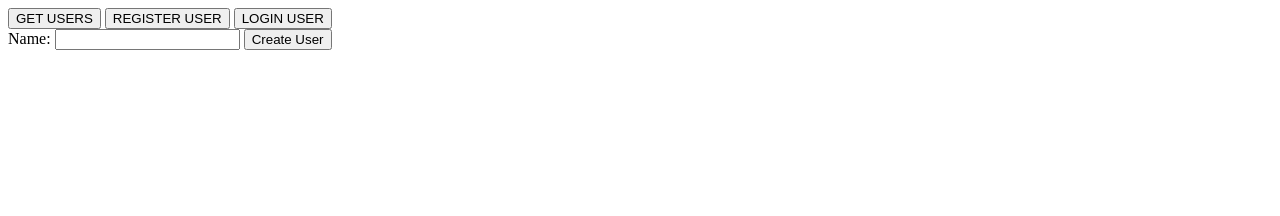
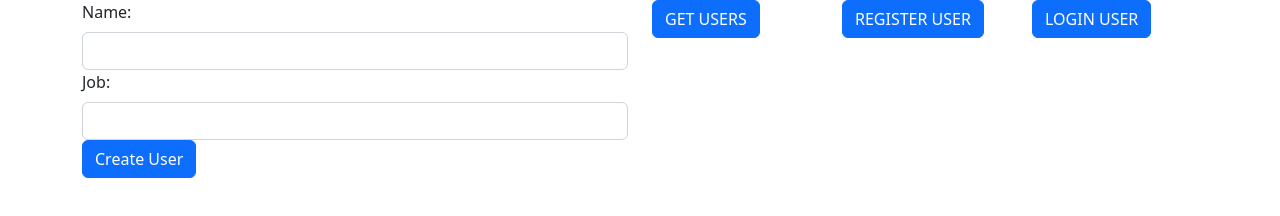
Before and after one commit to JHarry444/TDP-2-FE, a plain HTML site: page reqres-solution/index.html in a window 1280 px wide. Drawn offline with nearby package versions, Linux system fonts and the light colour scheme.

Commit message:
basic solution with a bit of bootstrap

```diff
--- a/reqres-solution/index.html
+++ b/reqres-solution/index.html
@@ -9,17 +9,41 @@
     <script src="https://cdnjs.cloudflare.com/ajax/libs/axios/0.27.2/axios.min.js"
         integrity="sha512-odNmoc1XJy5x1TMVMdC7EMs3IVdItLPlCeL5vSUPN2llYKMJ2eByTTAIiiuqLg+GdNr9hF6z81p27DArRFKT7A=="
         crossorigin="anonymous" referrerpolicy="no-referrer"></script>
+    <!-- CSS only -->
+    <link href="https://cdn.jsdelivr.net/npm/bootstrap@5.2.2/dist/css/bootstrap.min.css" rel="stylesheet"
+        integrity="sha384-Zenh87qX5JnK2Jl0vWa8Ck2rdkQ2Bzep5IDxbcnCeuOxjzrPF/et3URy9Bv1WTRi" crossorigin="anonymous">
 </head>
 
 <body>
-    <button onclick="getUsers()">GET USERS</button>
-    <button onclick="registerUser()">REGISTER USER</button>
-    <button onclick="loginUser()">LOGIN USER</button>
-    <br>
-    <label for="userName">Name:</label>
-    <input type="text" id="userName">
-    <button onclick="createUser()">Create User</button>
-    <pre id="output"></pre>
+    <main class="container">
+        <div class="row">
+            <div class="col">
+                <form onsubmit="createUser(event);">
+                    <label class="form-label" for="userName">Name:</label>
+                    <input class="form-control" type="text" id="userName">
+                    <label class="form-label" for="userJob">Job:</label>
+                    <input class="form-control" type="text" id="userJob">
+                    <button type="submit" class="btn btn-primary">Create User</button>
+                </form>
+            </div>
+            <div class="col">
+                <div class="row">
+                    <div class="col">
+                        <button class="btn btn-primary" onclick="getUsers()">GET USERS</button>
+                    </div>
+                    <div class="col">
+                        <button class="btn btn-primary" onclick="registerUser()">REGISTER USER</button>
+                    </div>
+                    <div class="col">
+                        <button class="btn btn-primary" onclick="loginUser()">LOGIN USER</button>
+                    </div>
+                </div>
+                <div class="row">
+                    <pre id="output"></pre>
+                </div>
+            </div>
+        </div>
+    </main>
     <script src="./index.js"></script>
 </body>
 
--- a/reqres-solution/index.js
+++ b/reqres-solution/index.js
@@ -4,19 +4,21 @@ function writeOutput(newOutput) {
     document.getElementById("output").innerText = newOutput;
 }
 
+// JSON.stringify(data, null, 2) -> Converts an object to a JSON string with (2) spaces which
+// makes formatting a lot nicer
 function getUsers() {
     axios.get("https://reqres.in/api/users")
             .then(res => writeOutput(JSON.stringify(res.data.data, null, 2)))
             .catch(err => console.error(err));
 }
-console.log("YO!");
 
-function createUser() {
-    const name = document.getElementById("userName").value;
-    console.log("NAME:", name);
+function createUser(e) {
+    e.preventDefault(); // stops the page from reloading
+    const name = document.getElementById("userName").value; // get name from input
+    const job = document.getElementById("userJob").value; // get job from input
     axios.post("https://reqres.in/api/users", {
-        name: "Jordan",
-        "job": "trainer",
+        name,
+        job
     }).then(res => writeOutput(JSON.stringify(res.data, null, 2)))
         .catch(err => console.error(err));
 }
```
